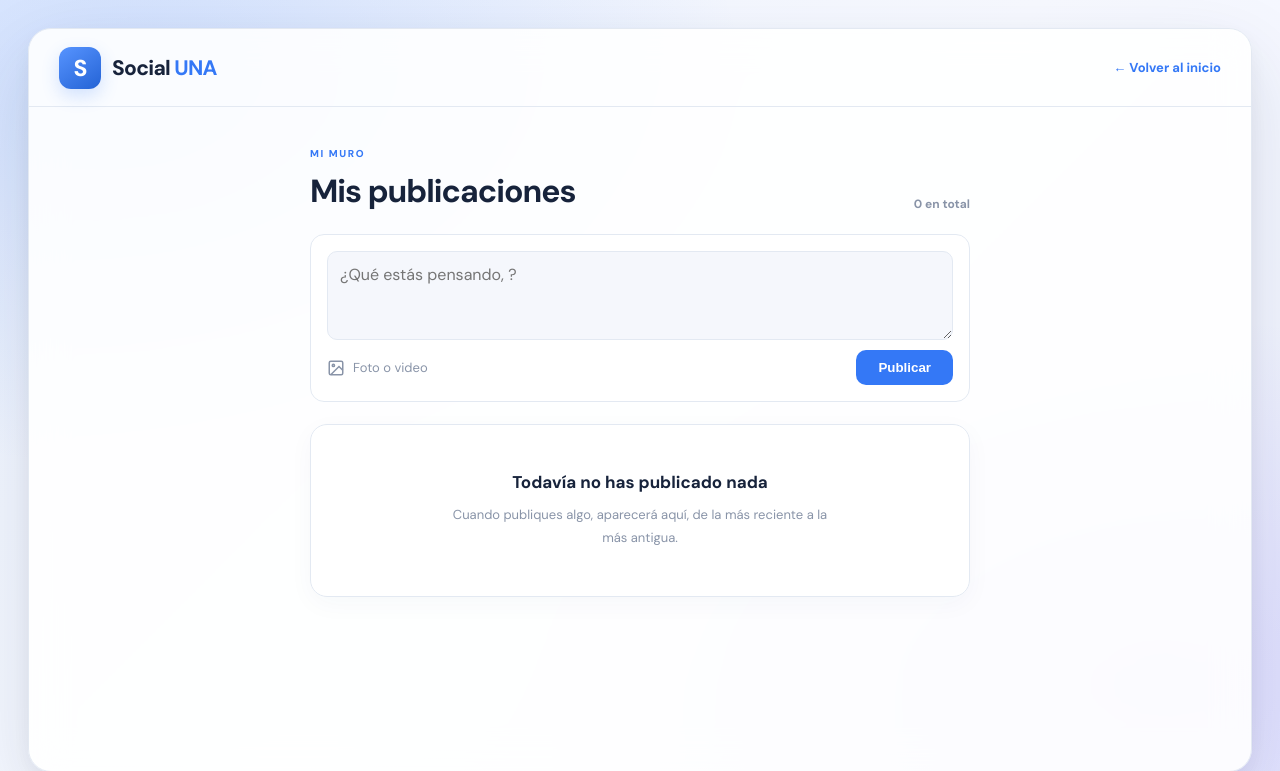
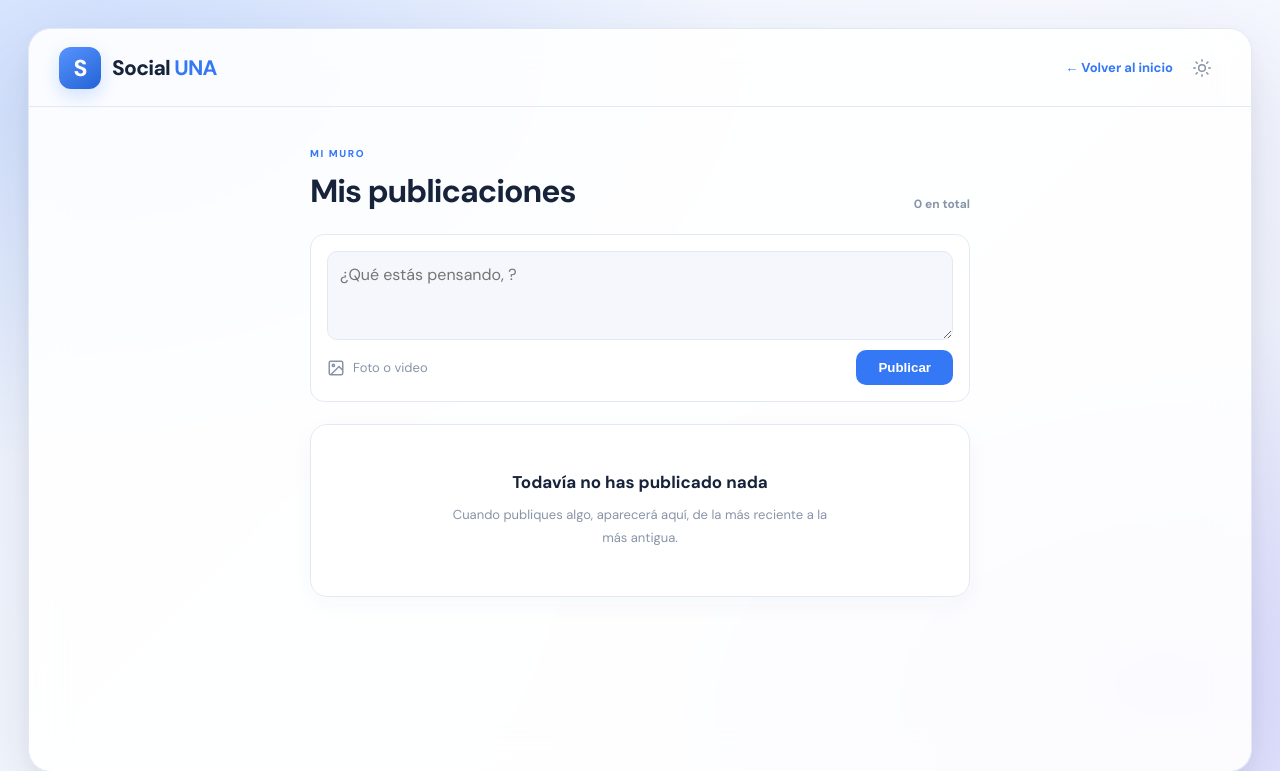
Before and after one commit to Kr1ssyf3r/ProyectoEstructuras03, a Flask app: template templates/publicaciones.html in a window 1280 px wide. Shown: the top 771 px of the page. Run offline with Flask 3, Linux system fonts and the light colour scheme; the template is opened without the code that fills it, so the values that code supplies are empty; parts of the project's set-up code (start-up, migrations or seed data) failed here and were passed over.

Commit message:
Agrega boton de modo oscuro a la pagina de publicaciones

```diff
--- /dev/null
+++ b/static/js/publicaciones.js
@@ -0,0 +1,52 @@
+document.addEventListener("DOMContentLoaded", () => {
+
+    // =========================================
+    // MODO CLARO Y OSCURO
+    // Misma clave que usan login.js, inicio.js y amigos.js,
+    // así el tema elegido en otra pantalla se mantiene aquí.
+    // =========================================
+
+    const THEME_KEY = "social-una-theme";
+    const html = document.documentElement;
+    const themeToggle = document.getElementById("themeToggle");
+
+    // Aplicar el tema guardado
+    html.setAttribute(
+        "data-theme",
+        localStorage.getItem(THEME_KEY) === "dark" ? "dark" : "light"
+    );
+
+    // Texto del botón para lectores de pantalla
+    function actualizarAccesibilidad() {
+        if (!themeToggle) {
+            return;
+        }
+
+        const oscuro = html.getAttribute("data-theme") === "dark";
+
+        themeToggle.setAttribute(
+            "aria-label",
+            oscuro ? "Activar modo claro" : "Activar modo oscuro"
+        );
+
+        themeToggle.title = oscuro
+            ? "Cambiar a modo claro"
+            : "Cambiar a modo oscuro";
+    }
+
+    // Cambiar el tema al hacer clic
+    if (themeToggle) {
+        themeToggle.addEventListener("click", () => {
+            const oscuro = html.getAttribute("data-theme") === "dark";
+            const nuevoTema = oscuro ? "light" : "dark";
+
+            html.setAttribute("data-theme", nuevoTema);
+            localStorage.setItem(THEME_KEY, nuevoTema);
+
+            actualizarAccesibilidad();
+        });
+    }
+
+    actualizarAccesibilidad();
+
+});
--- a/templates/publicaciones.html
+++ b/templates/publicaciones.html
@@ -18,9 +18,19 @@
             <span>Social <strong>UNA</strong></span>
         </a>
 
-        <a class="volver-inicio" href="{{ url_for('inicio.inicio_feed') }}">
-            ← Volver al inicio
-        </a>
+        <div class="social-top-actions">
+            <a class="volver-inicio" href="{{ url_for('inicio.inicio_feed') }}">
+                ← Volver al inicio
+            </a>
+
+            <!-- CAMBIAR TEMA -->
+            <button type="button" id="themeToggle" class="header-action" aria-label="Cambiar tema">
+                <svg viewBox="0 0 24 24" aria-hidden="true">
+                    <circle cx="12" cy="12" r="4"/>
+                    <path d="M12 2v2m0 16v2M4.93 4.93l1.42 1.42m11.3 11.3 1.42 1.42M2 12h2m16 0h2M4.93 19.07l1.42-1.42m11.3-11.3 1.42-1.42"/>
+                </svg>
+            </button>
+        </div>
     </header>
 
     <main class="social-feed muro-contenido">
@@ -111,3 +121,7 @@
     </main>
 </div>
 {% endblock %}
+
+{% block scripts %}
+    <script src="{{ url_for('static', filename='js/publicaciones.js') }}" defer></script>
+{% endblock %}
```
